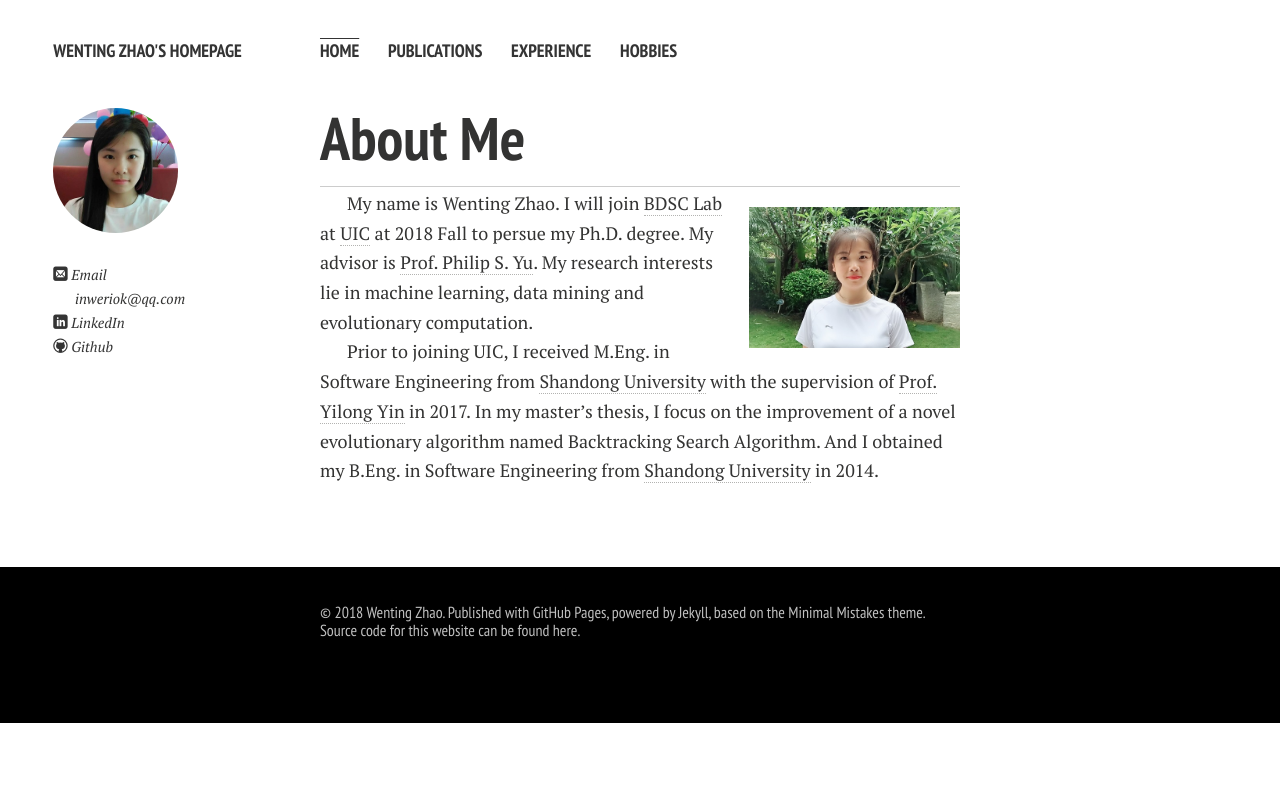
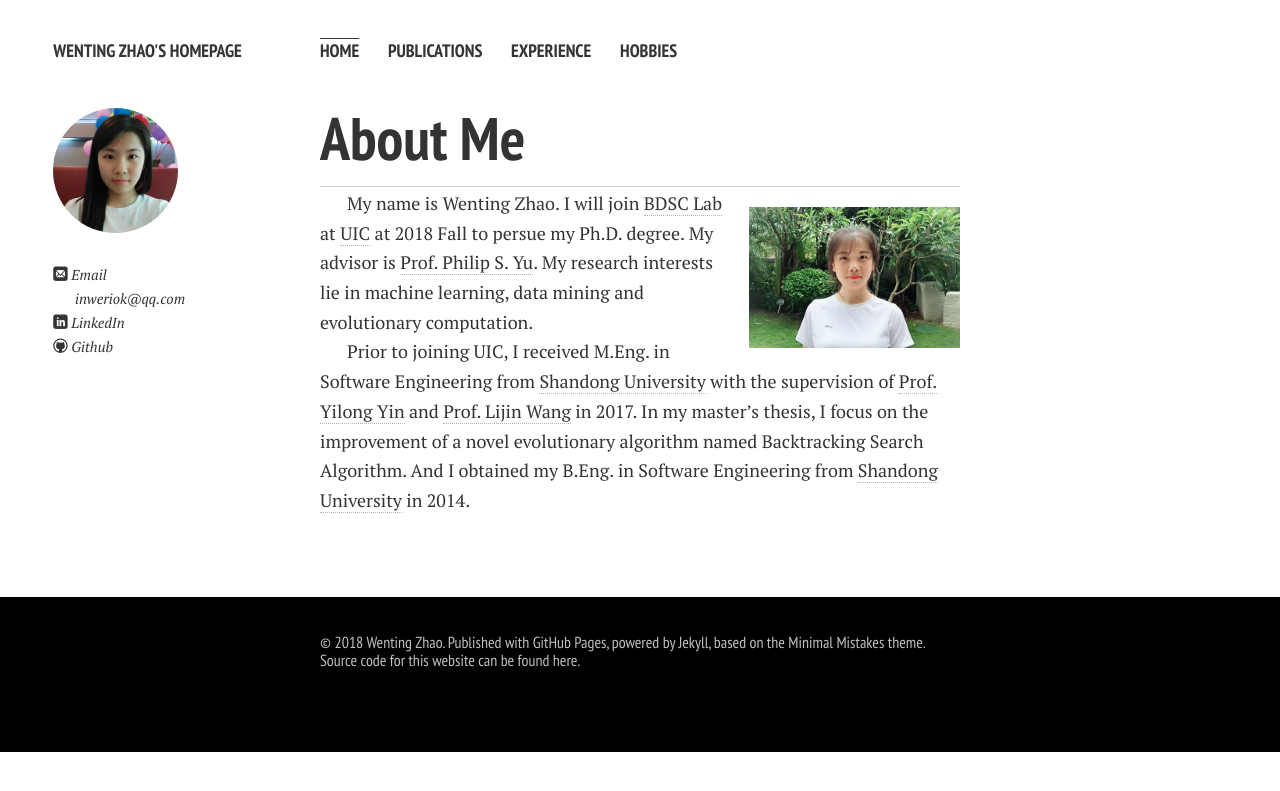
Before and after one commit to wentinghome/wentinghome.github.io, a Jekyll site: the page built from index.md, in a window 1280 px wide. Shown: the top 791 px of the page. Built offline with Jekyll 4.4.1, drawn with Linux system fonts in a browser that asks for light colours; nearby versions of some CDN libraries; our own code applies the rules of GitHub Pages for plain Markdown files.

Commit message:
v 1.0.0
update

```diff
--- a/index.md
+++ b/index.md
@@ -8,7 +8,7 @@ ________________________________________________________________________________
 
 My name is Wenting Zhao. I will join [BDSC Lab][BDSC Lab] at [UIC][UIC] at 2018 Fall to persue my Ph.D. degree. My advisor is [Prof. Philip S. Yu][Prof. Philip S. Yu]. My research interests lie in machine learning, data mining and evolutionary computation.
 
-Prior to joining UIC, I received M.Eng. in Software Engineering from [Shandong University][Shandong University] with the supervision of [Prof. Yilong Yin] in 2017. In my master’s thesis, I focus on the improvement of a novel evolutionary algorithm named Backtracking Search Algorithm. And I obtained my B.Eng. in Software Engineering from [Shandong University][Shandong University] in 2014.
+Prior to joining UIC, I received M.Eng. in Software Engineering from [Shandong University][Shandong University] with the supervision of [Prof. Yilong Yin] and [Prof. Lijin Wang] in 2017. In my master’s thesis, I focus on the improvement of a novel evolutionary algorithm named Backtracking Search Algorithm. And I obtained my B.Eng. in Software Engineering from [Shandong University][Shandong University] in 2014.
 
 
 [BDSC Lab]: https://bdsc.lab.uic.edu/
@@ -16,3 +16,4 @@ Prior to joining UIC, I received M.Eng. in Software Engineering from [Shandong U
 [Prof. Philip S. Yu]: https://www.cs.uic.edu/PSYu
 [Shandong University]: http://www.en.sdu.edu.cn/
 [Prof. Yilong Yin]:http://mla.sdu.edu.cn/ylyin.html
+[Prof. Lijin Wang]: http://xxxy.fafu.edu.cn/33/5a/c2805a209754/page.htm
```
